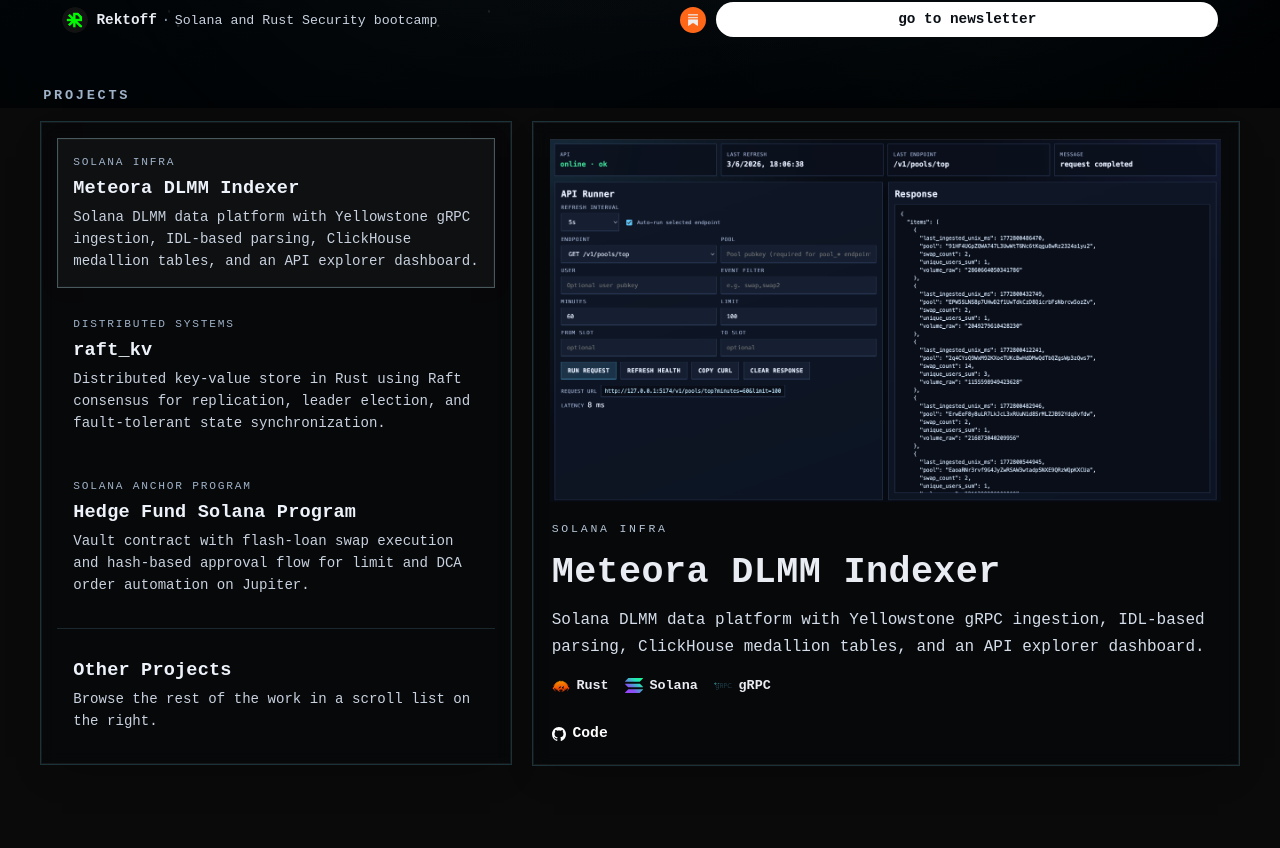
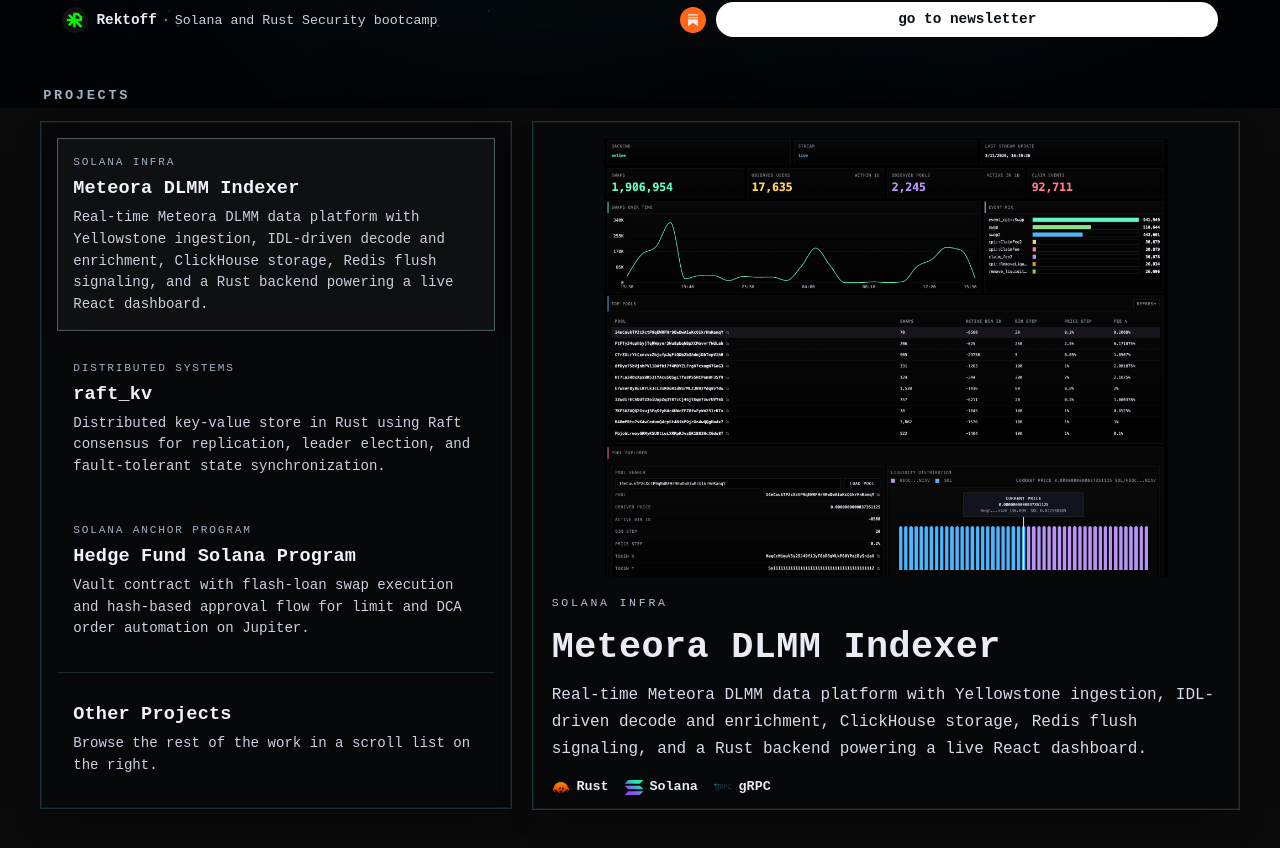
Before and after one commit to fuyofulo/fuyofulo-website, a React (Vite) app: page / in a window 1280 px wide. Shown: the part 692-1540 px from the top of the page. Built offline with nearby package versions, Linux system fonts and the light colour scheme.

Commit message:
image updated

```diff
--- a/src/App.tsx
+++ b/src/App.tsx
@@ -16,7 +16,7 @@
 import xLogo from './assets/twitter-color-svgrepo-com.svg'
 import gmailLogo from './assets/gmail-svgrepo-com.svg'
 import raftKvPreview from './images/raft-kv-ss-2.png'
-import meteoraDlmmPreview from './images/meteora dlmm indexing explorer.png'
+import meteoraDlmmPreview from './images/meteora dlmm indexer.png'
 import tksLogo from './images/tks_logo_2.jpg'
 import superteamLogo from './images/superteam_logo.jpg'
 import rektoffLogo from './images/rektoff_logo.png'
@@ -67,10 +67,11 @@
     title: 'Meteora DLMM Indexer',
     label: 'Solana Infra',
     description:
-      'Solana DLMM data platform with Yellowstone gRPC ingestion, IDL-based parsing, ClickHouse medallion tables, and an API explorer dashboard.',
+      'Real-time Meteora DLMM data platform with Yellowstone ingestion, IDL-driven decode and enrichment, ClickHouse storage, Redis flush signaling, and a Rust backend powering a live React dashboard.',
     code: 'https://github.com/fuyofulo/meteora_dlmm_indexer',
     article: '',
     imageSrc: meteoraDlmmPreview,
+    imageWidth: '84%',
     tags: [
       { label: 'Rust', imageSrc: rustcrab },
       { label: 'Solana', imageSrc: solanaLogo },
--- a/src/ProjectsExplorer.tsx
+++ b/src/ProjectsExplorer.tsx
@@ -8,6 +8,7 @@
   code: string
   article?: string
   imageSrc?: string
+  imageWidth?: string
   label?: string
   tags?: Array<{ label: string; imageSrc: string }>
 }
@@ -69,6 +70,7 @@
               src={project.imageSrc}
               alt={`${project.title} preview`}
               className="projects-explorer__image"
+              style={project.imageWidth ? { width: project.imageWidth } : undefined}
             />
           </div>
         ) : null}
```
Also changed, not shown: src/images/meteora dlmm indexer.png (added).
